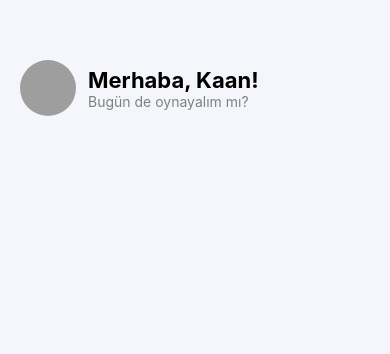
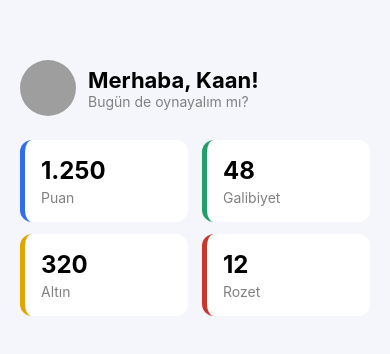
Before and after one commit to Tesbim/MobilUygulama311, a React Native app in the folder ek-oyun-dashboard/: screen / in a window 390 px wide. Shown: the top 354 px of the page. Built offline with nearby package versions, Linux system fonts and the light colour scheme; grey boxes are pictures that could not be loaded.

Commit message:
Dashboard: Adım 2 - StatKarti bileşeni ve 2x2 kartlar (flexWrap)

```diff
--- a/ek-oyun-dashboard/App.js
+++ b/ek-oyun-dashboard/App.js
@@ -1,5 +1,12 @@
 import { StyleSheet, View, Text, Image, ScrollView } from 'react-native';
-
+function StatKarti({ deger, baslik, renk }) {
+  return (
+      <View style={[styles.kart, { borderLeftColor: renk }]}>
+        <Text style={styles.kartDeger}>{deger}</Text>
+        <Text style={styles.kartBaslik}>{baslik}</Text>
+      </View>
+  );
+}
 export default function App() {
   return (
       <ScrollView style={styles.ekran}>
@@ -14,6 +21,13 @@ export default function App() {
             <Text style={styles.altYazi}>Bugün de oynayalım mı?</Text>
           </View>
         </View>
+        {/* 2. İstatistik kartları */}
+        <View style={styles.kartlar}>
+          <StatKarti deger="1.250" baslik="Puan" renk="#2f6fed" />
+          <StatKarti deger="48" baslik="Galibiyet" renk="#22a06b" />
+          <StatKarti deger="320" baslik="Altın" renk="#e2a400" />
+          <StatKarti deger="12" baslik="Rozet" renk="#c9372c" />
+        </View>
       </ScrollView>
   );
 }
@@ -24,4 +38,15 @@ const styles = StyleSheet.create({
   avatar: { width: 56, height: 56, borderRadius: 28, marginRight: 12 },
   selam: { fontSize: 22, fontWeight: 'bold' },
   altYazi: { fontSize: 14, color: 'gray' },
+  kartlar: { flexDirection: 'row', flexWrap: 'wrap', justifyContent: 'space-between' },
+  kart: {
+    width: '48%',
+    backgroundColor: 'white',
+    padding: 16,
+    borderRadius: 12,
+    borderLeftWidth: 5,
+    marginBottom: 12,
+  },
+  kartDeger: { fontSize: 24, fontWeight: 'bold' },
+  kartBaslik: { fontSize: 14, color: 'gray', marginTop: 4 },
 });
```
